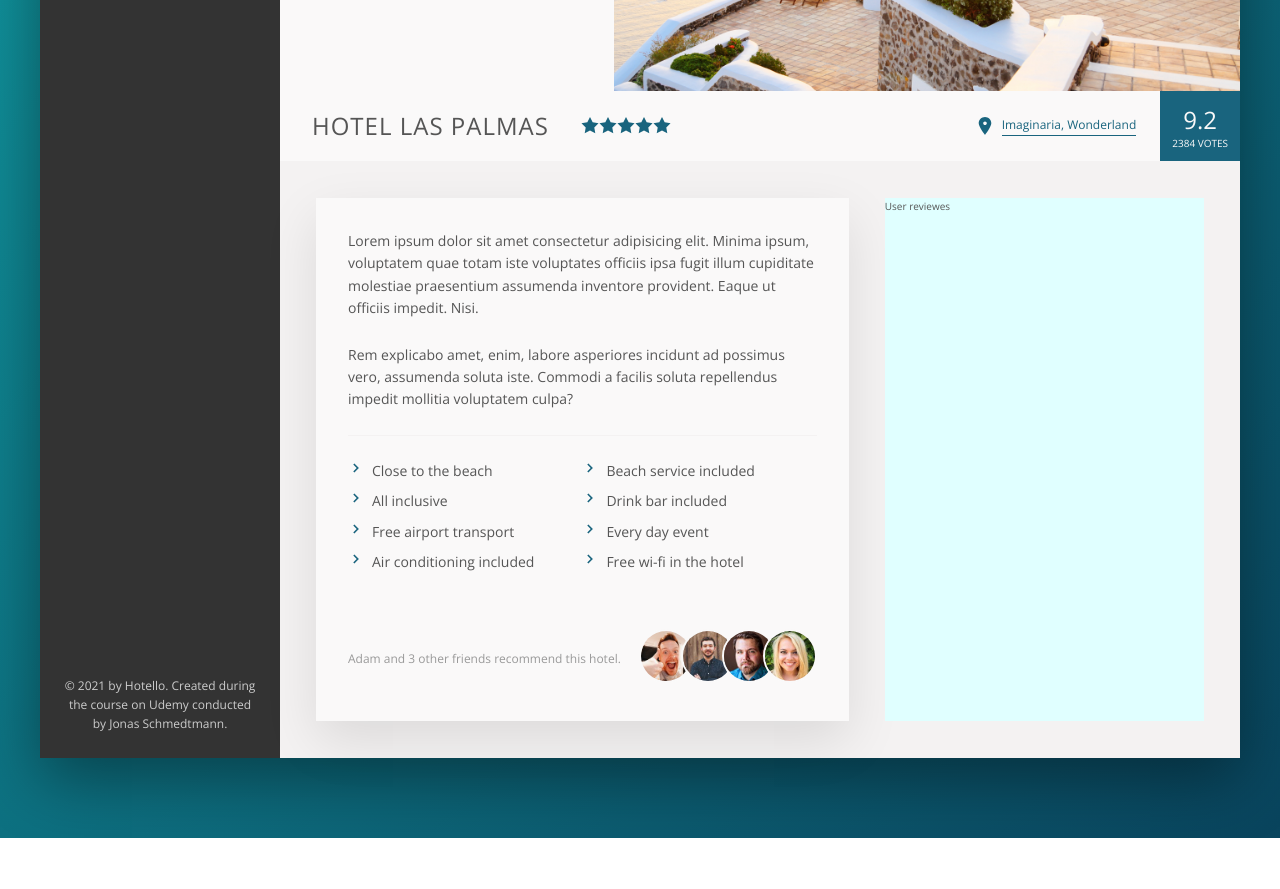
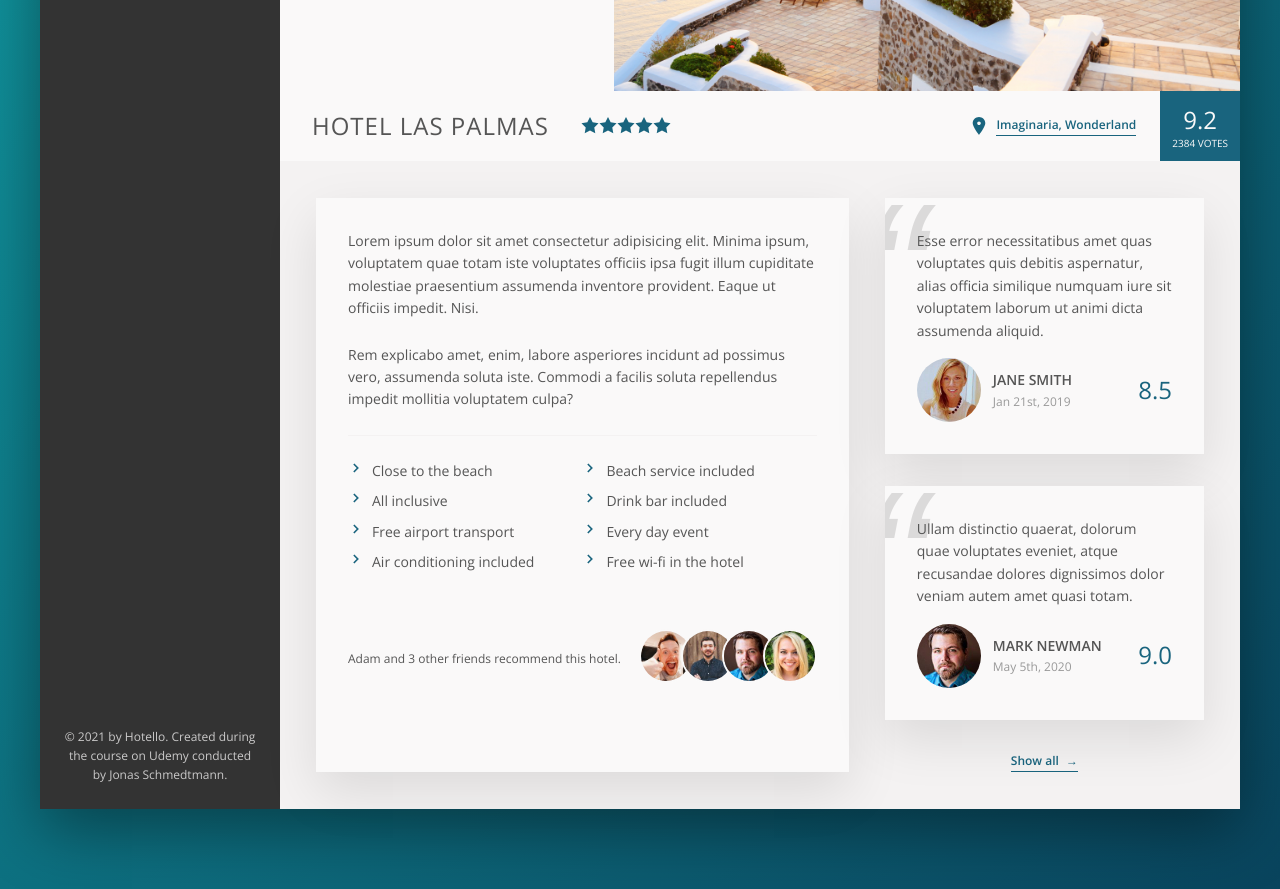
Before and after one commit to bhszewczyk/Hotello, a website: page index.html in a window 1280 px wide. Shown: the part 425-1314 px from the top of the page. Before the commit the page ends 1263 px from the top, so only its background shows below. Drawn offline with nearby package versions, Linux system fonts and the light colour scheme.

Commit message:
Adds review section

```diff
--- a/index.html
+++ b/index.html
@@ -208,7 +208,42 @@
               </div>
             </div>
 
-            <div class="user-reviews">User reviewes</div>
+            <div class="user-reviews">
+              <!-- review 1 -->
+              <figure class="review">
+                <blockquote class="review__text">
+                  Esse error necessitatibus amet quas voluptates quis debitis
+                  aspernatur, alias officia similique numquam iure sit
+                  voluptatem laborum ut animi dicta assumenda aliquid.
+                </blockquote>
+                <figcaption class="review__user">
+                  <img src="img/user-2.jpg" alt="" class="review__user-photo" />
+                  <div class="review__user-box">
+                    <p class="review__user-name">Jane Smith</p>
+                    <p class="review__user-date">Jan 21st, 2019</p>
+                  </div>
+                  <div class="review__rating">8.5</div>
+                </figcaption>
+              </figure>
+              <!-- review 2 -->
+              <figure class="review">
+                <blockquote class="review__text">
+                  Ullam distinctio quaerat, dolorum quae voluptates eveniet,
+                  atque recusandae dolores dignissimos dolor veniam autem amet
+                  quasi totam.
+                </blockquote>
+                <figcaption class="review__user">
+                  <img src="img/user-5.jpg" alt="" class="review__user-photo" />
+                  <div class="review__user-box">
+                    <p class="review__user-name">Mark Newman</p>
+                    <p class="review__user-date">May 5th, 2020</p>
+                  </div>
+                  <div class="review__rating">9.0</div>
+                </figcaption>
+              </figure>
+
+              <button class="btn-inline">Show all <span>&rarr;</span></button>
+            </div>
           </div>
         </main>
       </div>
--- a/sass/_base.scss
+++ b/sass/_base.scss
@@ -5,8 +5,8 @@
 
   --color-grey--light-1: #faf9f9;
   --color-grey--light-2: #f4f2f2;
-  --color-grey--light-3: #f0eeee;
-  --color-grey--light-4: #ccc;
+  --color-grey--light-3: #dbdada;
+  --color-grey--light-4: rgb(202, 201, 201);
 
   --color-grey--dark-1: #333;
   --color-grey--dark-2: #555;
--- a/sass/_components.scss
+++ b/sass/_components.scss
@@ -275,6 +275,7 @@
 .btn-inline {
   border: none;
   color: var(--color-primary);
+  font-weight: 600;
   font-size: 1.2rem;
   font-family: inherit;
   border-bottom: 1px solid currentColor;
@@ -284,8 +285,17 @@
   cursor: pointer;
   transition: all 0.4s;
 
+  & span {
+    margin-left: 4px;
+    transition: 0.2s;
+  }
+
   &:hover {
-    color: var(--color-grey--dark-1);
+    color: var(--color-primary--light);
+
+    span {
+      margin-left: 8px;
+    }
   }
 
   &:focus {
@@ -358,7 +368,7 @@
 // RECOMMEND
 .recommend {
   font-size: 1.2rem;
-  color: var(--color-grey--dark-3);
+  color: var(--color-grey--dark-2);
 
   display: flex;
   align-items: center;
@@ -378,3 +388,65 @@
     }
   }
 }
+
+////////////////////
+// RECOMMEND
+.review {
+  background-color: var(--color-grey--light-1);
+  box-shadow: var(--shadow-light);
+  padding: 3.2rem;
+  margin-bottom: 3.2rem;
+  position: relative;
+  overflow: hidden;
+
+  &__text {
+    z-index: 10;
+    position: relative;
+  }
+
+  &__user {
+    display: flex;
+    padding-top: 1.6rem;
+    justify-content: center;
+    align-items: center;
+
+    &-box {
+      margin-right: auto;
+    }
+    &-photo {
+      height: 6.4rem;
+      width: 6.4rem;
+      border-radius: 50%;
+      margin-right: 1.2rem;
+    }
+
+    &-name {
+      text-transform: uppercase;
+      font-weight: 600;
+    }
+
+    &-date {
+      font-size: 1.2rem;
+      color: var(--color-grey--dark-3);
+    }
+  }
+
+  &__rating {
+    color: var(--color-primary);
+    font-size: 2.4rem;
+    font-weight: 300;
+  }
+
+  &::before {
+    content: "\201C";
+    position: absolute;
+    top: -2.4rem;
+    left: -2.4rem;
+    font-size: 20rem;
+    font-family: sans-serif;
+    font-style: italic;
+    color: var(--color-grey--light-3);
+    line-height: 1;
+    z-index: 1;
+  }
+}
--- a/sass/_layout.scss
+++ b/sass/_layout.scss
@@ -34,6 +34,7 @@
 }
 
 .detail {
+  font-size: 1.4rem;
   display: flex;
   padding: 3.6rem;
   background-color: var(--color-grey--light-2);
@@ -41,7 +42,6 @@
 }
 
 .description {
-  font-size: 1.4rem;
   background-color: var(--color-grey--light-1);
   box-shadow: var(--shadow-light);
   padding: 3.2rem;
@@ -50,6 +50,8 @@
 }
 
 .user-reviews {
-  background-color: lightcyan;
   flex: 1;
+  display: flex;
+  flex-direction: column;
+  align-items: center;
 }
```
Also changed, not shown: css/main.css, css/main.min.css, css/style.css, 2 other files.
